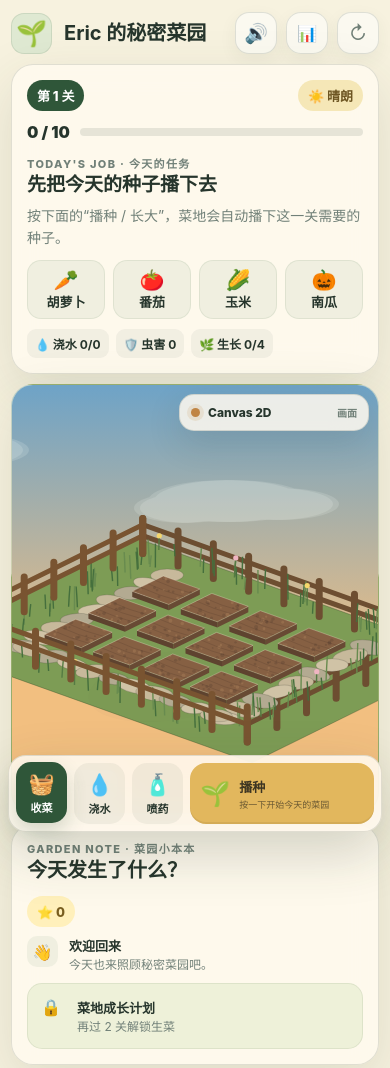
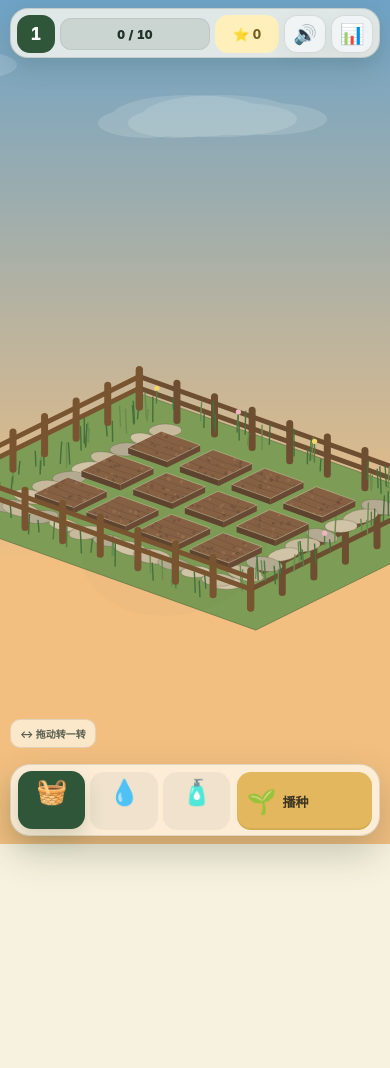
Before and after one commit to StarObserverPro/Eric-s-Garden, a website built with Vite: page index.html in a window 390 px wide. Shown: the top 1068 px of the page. After the commit the page ends 844 px from the top, so only its background shows below. Built offline with nearby package versions, Linux system fonts and the light colour scheme; what vgpu would draw is missing.

Commit message:
feat: boot portrait HUD adapter before app

```diff
--- a/index.html
+++ b/index.html
@@ -174,6 +174,6 @@
     </form>
   </dialog>
 
-  <script type="module" src="/src/main.ts"></script>
+  <script type="module" src="/src/ui/portrait-mobile.ts"></script>
 </body>
 </html>
```
